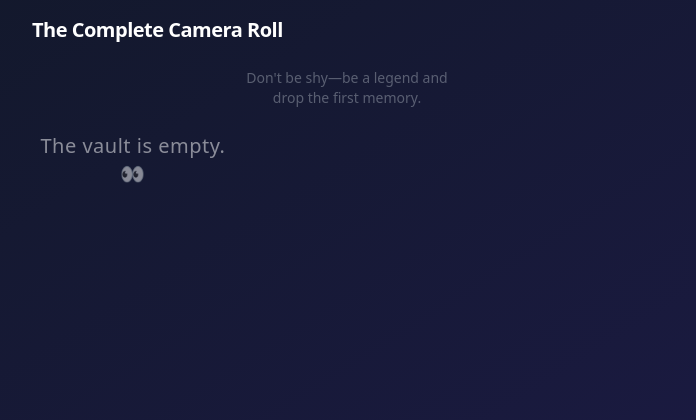
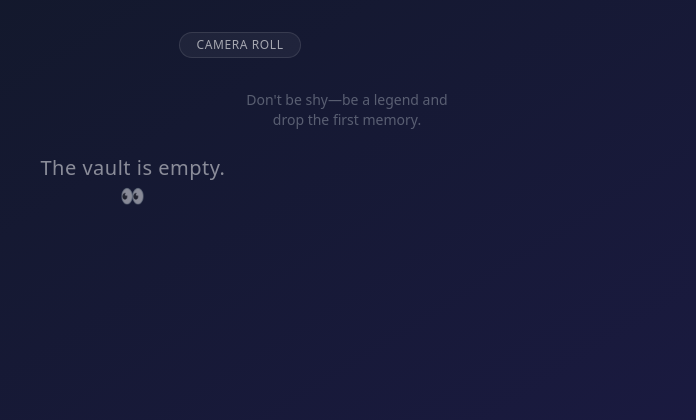
Before and after one commit to pranay028/partygallery, a Flask app: template templates/images.html in a window 1280 px wide. Shown: the top 420 px of the page, without its empty margins (400-1096 px from the left). Run offline with Flask 3, Linux system fonts and the light colour scheme; the template is opened without the code that fills it, so the values that code supplies are empty; parts of the project's set-up code (start-up, migrations or seed data) failed here and were passed over; some libraries are stand-ins or nearby versions.

Commit message:
changed headings stylings in images and videos page

```diff
--- a/templates/images.html
+++ b/templates/images.html
@@ -2,9 +2,15 @@
 
 {% block content %}
 
-<div class="mb-6">
-    <h2 class="text-xl font-bold text-white tracking-tight">The Complete Camera Roll</h2>
-
+<!-- <div class="mb-8 mt-4 text-center">
+    <h2 class="text-sm font-semibold uppercase tracking-widest text-white/50">
+        Camera Roll
+    </h2>
+</div> -->
+<div class="flex justify-center mb-8 mt-4">
+    <span class="px-4 py-1 rounded-full bg-white/5 border border-white/10 text-white/60 text-xs font-medium uppercase tracking-wider">
+        Camera Roll
+    </span>
 </div>
 
 <!-- Changed from grid to columns-2 -->
```
Also changed, not shown: templates/videos.html (+11 -2 lines).
